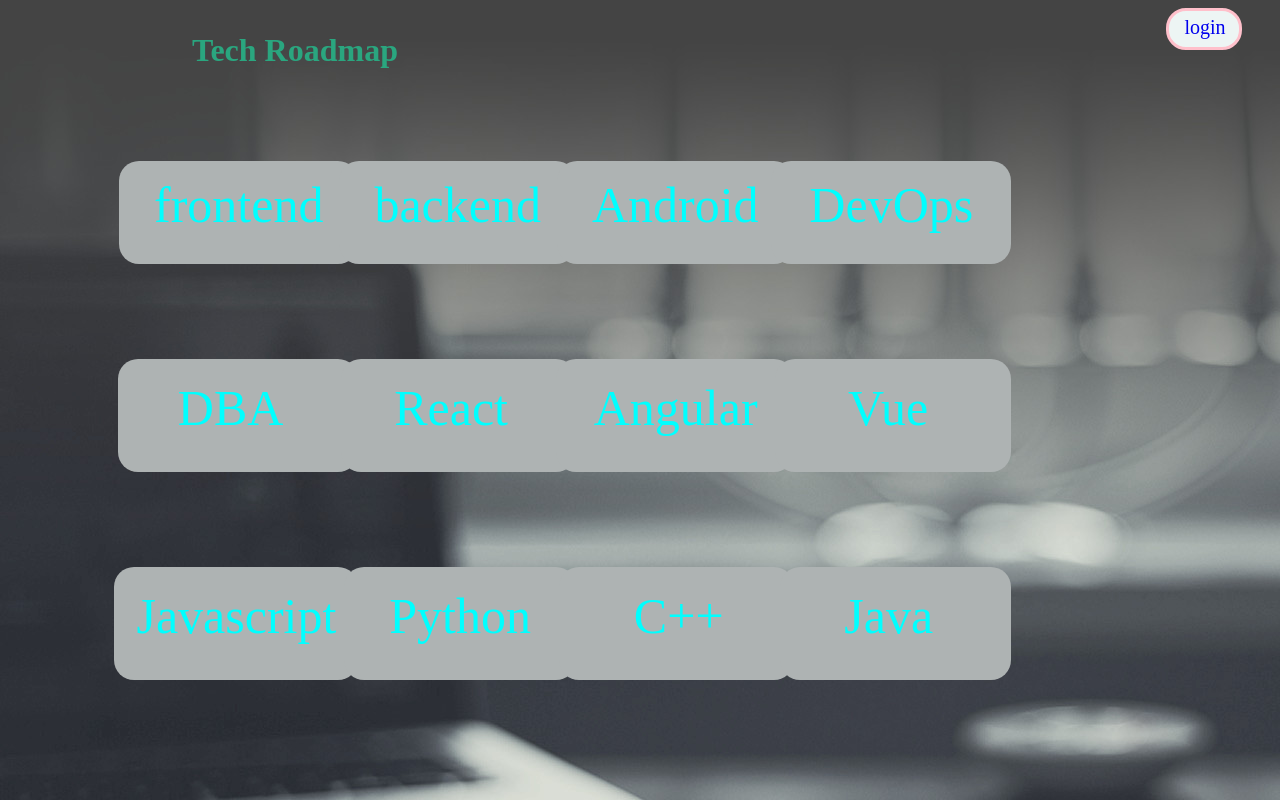
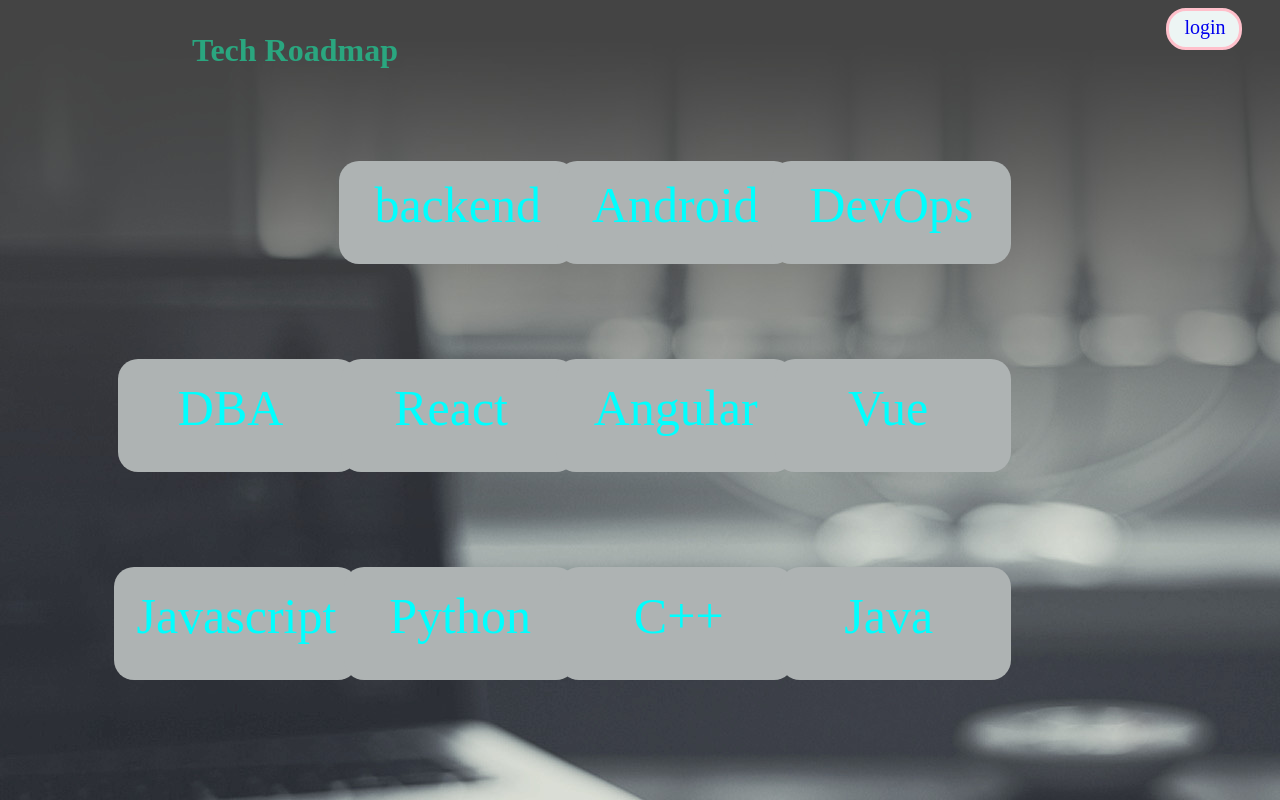
Before and after one commit to omkarsonmale/clon-project, a plain HTML site: page main.html in a window 1280 px wide. Drawn offline with Linux system fonts and the light colour scheme.

Commit message:
froent comment

```diff
--- a/main.html
+++ b/main.html
@@ -415,12 +415,12 @@
             <a href="index.html" target="_blank"> login</a>
         </li>
         </div>
-        <div class="front" id="app">
+        <!-- <div class="front" id="app">
 
 
                     <a   href="frontend.html" target="_blank" >frontend</a>
 
-
+                    -->
 
 
         </div>
```
